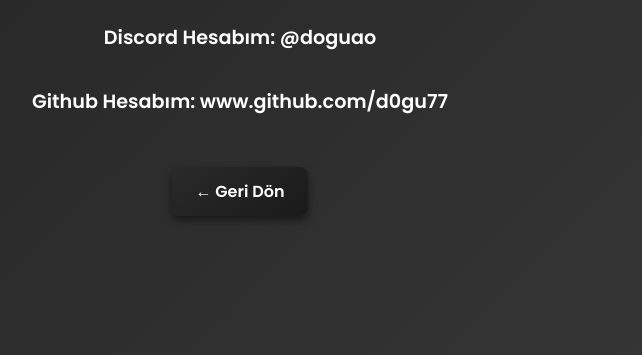
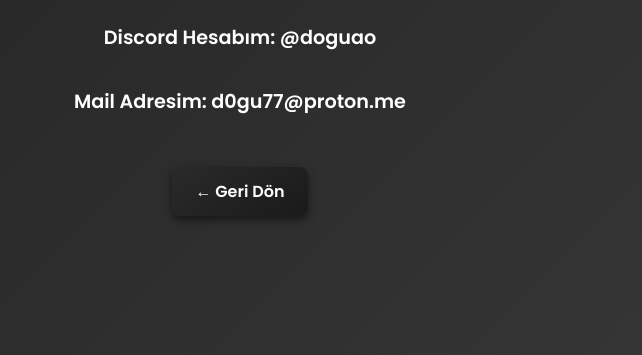
Before and after one commit to d0gu77/d0gu, a plain HTML site: page iletisim.html in a window 1280 px wide. Shown: the part 445-800 px from the top of the page, without its empty margins (400-1042 px from the left). Drawn offline with Linux system fonts and the light colour scheme.

Commit message:
Update iletisim.html

```diff
--- a/iletisim.html
+++ b/iletisim.html
@@ -9,7 +9,7 @@
 <body style="background-color: #111; color: white; font-family: 'Poppins', sans-serif; text-align: center; padding: 100px;">
   <h1 style="font-size: 2.5rem; font-weight: 600;">İletişim Sayfası</h1>
   <p style="font-size: 1.2rem; margin-top: 1rem;">Discord Hesabım: @doguao</p>
-  <p style="font-size: 1.2rem; margin-top: 1rem;">Github Hesabım: www.github.com/d0gu77</p>
+  <p style="font-size: 1.2rem; margin-top: 1rem;">Mail Adresim: d0gu77@proton.me</p>
   <a href="index.html" class="btn back-button">← Geri Dön</a>
 </body>
 </html>
```
